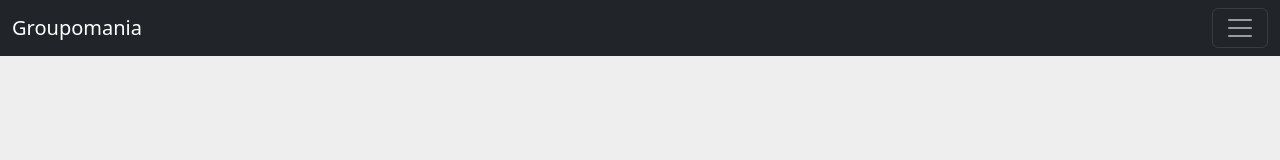
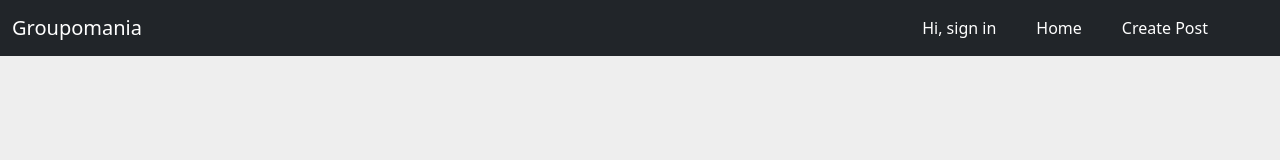
Before and after one commit to lucascardelima/Project-7, a Vue app in the folder groupomania/groupomania-frontend/: page / in a window 1280 px wide. Shown: the top 160 px of the page. Built offline with nearby package versions, Linux system fonts and the light colour scheme; no server answers.

Commit message:
re-style the navbar to be responsive

```diff
--- a/groupomania/groupomania-frontend/src/components/NavBar.vue
+++ b/groupomania/groupomania-frontend/src/components/NavBar.vue
@@ -5,10 +5,47 @@
     .offcanvas {
         width: 300px;
     }
-    @media (max-width: 800px) {
+    @media (max-width: 1000px) {
        .offcanvas {
         max-width: 60%;
        }
+       #navbarMenuInline {
+        display: none;
+       }
+    }
+    @media (min-width: 1000px) {
+        #navbarMenuOffcanvas {
+            display: none;
+        }
+        #navbarMenuInline {
+            display: flex;
+            flex-direction: row;
+            align-content: center;
+            justify-content: space-between;
+        }
+        li {
+            padding: 0px 20px;
+            text-decoration: none;
+        }
+        ul {
+            padding: 0 0 0 0;
+            margin: 0 0 0 0;
+            list-style: none;
+        }
+        .navbar-link {
+            text-decoration: none;
+            color: white;
+        }
+        .list-item {
+            color: white;
+        }
+    }
+    #signInButton {
+        text-decoration: none;
+        color: white;
+    }
+    #signInButton:hover {
+        text-decoration: underline;
     }
 </style>
 
@@ -18,7 +55,36 @@ export default {
     methods: {
         logOut() {
             window.sessionStorage.clear();
+            this.isLoggedIn();
+        },
+        isLoggedIn() {
+            if (window.sessionStorage.getItem('userID')) {
+                this.isLogged = true
+            } else {
+                this.isLogged = false
             }
+        }
+    },
+    data() {
+        return {
+            userDetails: {
+                firstName: window.sessionStorage.getItem('firstName'),
+                lastName: window.sessionStorage.getItem('lastName'),
+                userID: window.sessionStorage.getItem('userID')
+            },
+            isLogged: window.sessionStorage.getItem('isLoggedIn')
+        }
+    },
+    computed: {
+        userSalutation() {
+            return 'Hi, ' + this.userDetails.firstName;
+        }
+    },
+    mounted() {
+        this.isLoggedIn();
+    },
+    updated() {
+        this.isLoggedIn();
     }
 }
 
@@ -32,12 +98,74 @@ export default {
                 to="/">
                 Groupomania
             </router-link>
+
+            <div class="navbar-menu-inline">
+                <ul id="navbarMenuInline">
+                    <li class="list-item"
+                        v-if="!isLogged"
+                        > Hi,
+                            <router-link
+                                id="signInButton"
+                                to="/loginpage">
+                                sign in
+                            </router-link>
+                    </li>
+                    <li class="list-item"
+                        v-if="isLogged"
+                        >
+                        {{ userSalutation }}
+                    </li>
+
+                    <li>
+                        <router-link
+                            class="navbar-link"
+                            to="/">
+                            Home
+                        </router-link>
+                    </li>
+
+                    <li>
+                        <router-link
+                            class="navbar-link"
+                            to="/createpost">
+                            Create Post
+                        </router-link>
+                    </li>
+
+                    <li>
+                        <router-link
+                            class="navbar-link"
+                            to="/"
+                            v-if="isLogged"
+                            @click="logOut">
+                            Logout
+                        </router-link>
+                    </li>
+                </ul>
+            </div>
+
+            <div id="navbarMenuOffcanvas">
+
                 <button class="navbar-toggler" type="button" data-bs-toggle="offcanvas" data-bs-target="#offcanvasDarkNavbar" aria-controls="offcanvasDarkNavbar">
                 <span class="navbar-toggler-icon"></span>
                 </button>
                 <div class="offcanvas offcanvas-end text-bg-dark" tabindex="-1" id="offcanvasDarkNavbar" aria-labelledby="offcanvasDarkNavbarLabel">
                     <div class="offcanvas-header">
-                    <h5 class="offcanvas-title" id="offcanvasDarkNavbarLabel">Groupomania - Menu</h5>
+                        <h5 class="offcanvas-title"
+                            id="offcanvasDarkNavbarLabel"
+                            v-if="!isLogged"
+                            data-bs-dismiss="offcanvas"> Hi,
+                            <router-link
+                                id="signInButton"
+                                to="/loginpage">
+                                sign in
+                            </router-link>
+                        </h5>
+                        <h5 class="offcanvas-title"
+                            id="offcanvasDarkNavbarLabel"
+                            v-if="isLogged">
+                            {{ userSalutation }}
+                        </h5>
                         <button type="button" class="btn-close btn-close-white" data-bs-dismiss="offcanvas" aria-label="Close"></button>
                     </div>
                     <div class="offcanvas-body">
@@ -50,15 +178,6 @@ export default {
                                     to="/"
                                     >
                                     Home
-                            </router-link>
-                        </li>
-
-                        <li class="nav-item"
-                            data-bs-dismiss="offcanvas">
-                            <router-link
-                                class="nav-link"
-                                to="/loginpage">
-                                Login
                                 </router-link>
                             </li>
 
@@ -87,5 +206,6 @@ export default {
                     </div>
                 </div>
             </div>
+        </div>
     </nav>
 </template>
```
Lines whose indentation alone changed are shown as unchanged.
